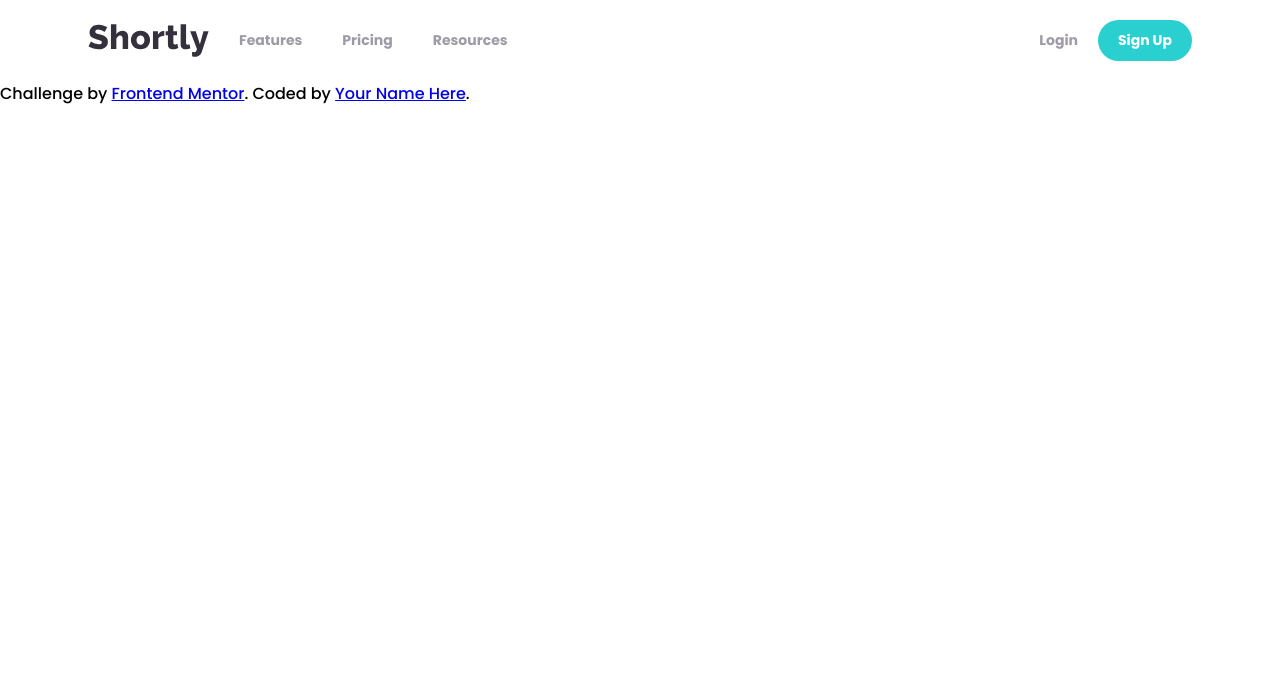
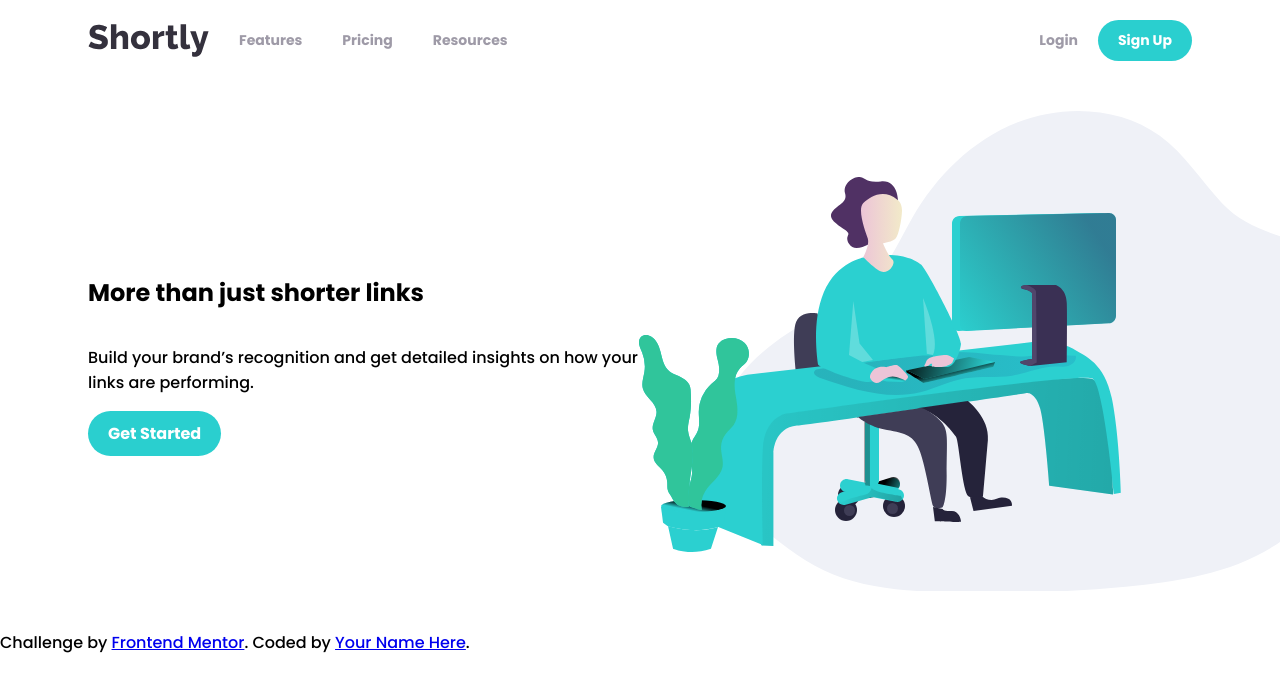
Before and after one commit to Abdelghafour122/url-shortening, a React (Create React App) app: page / in a window 1280 px wide. Shown: the top 692 px of the page. Built offline with nearby package versions, Linux system fonts and the light colour scheme.

Commit message:
started making the hero secion

```diff
--- a/src/Routes/Homepage.jsx
+++ b/src/Routes/Homepage.jsx
@@ -1,10 +1,12 @@
 import React from "react";
+import HeroSection from "./Homepage/HeroSection";
 import Navbar from "./Homepage/Navbar";
 
 const Homepage = () => {
   return (
     <React.Fragment>
       <Navbar />
+      <HeroSection />
     </React.Fragment>
   );
 };
--- /dev/null
+++ b/src/Routes/Homepage/HeroSection.jsx
@@ -0,0 +1,24 @@
+import React from "react";
+import heroImage from "../../Images/illustration-working.svg";
+
+const HeroSection = () => {
+  return (
+    <div className="hero">
+      <div className="container df ai-c jc-sb">
+        <section className="text df fd-c ai-fs">
+          <h1>More than just shorter links</h1>
+          <p>
+            Build your brand’s recognition and get detailed insights on how your
+            links are performing.
+          </p>
+          <button className="rounded big">Get Started</button>
+        </section>
+        <div className="image">
+          {/* <img src={heroImage} alt="illustration-working" /> */}
+        </div>
+      </div>
+    </div>
+  );
+};
+
+export default HeroSection;
--- a/src/Scss/App.scss
+++ b/src/Scss/App.scss
@@ -5,3 +5,4 @@
 
 @import "./Components/navbar";
 @import "./Components/mobilemenu";
+@import "./Components/herosection";
--- /dev/null
+++ b/src/Scss/Components/_herosection.scss
@@ -0,0 +1,35 @@
+.hero {
+  overflow: hidden;
+  padding: 30px 0;
+  & .container {
+    & .text {
+      & h1 {
+      }
+      & p {
+      }
+    }
+    & .image {
+      @include breakpoint-up(large) {
+        height: 489px;
+        width: 723px;
+        position: relative;
+        &::before {
+          content: "";
+          position: absolute;
+          background-image: url(../Images/illustration-working.svg);
+          top: 0;
+          left: 0;
+          height: 480px;
+          width: 723px;
+        }
+      }
+      & img {
+        // position: absolute;
+        // left: 18%;
+        // top: 0%;
+        // height: 489px;
+        // width: 723px;
+      }
+    }
+  }
+}
```
Also changed, not shown: src/Dist/App.css, 1 other file (tests, documents, lock files or other folders).
